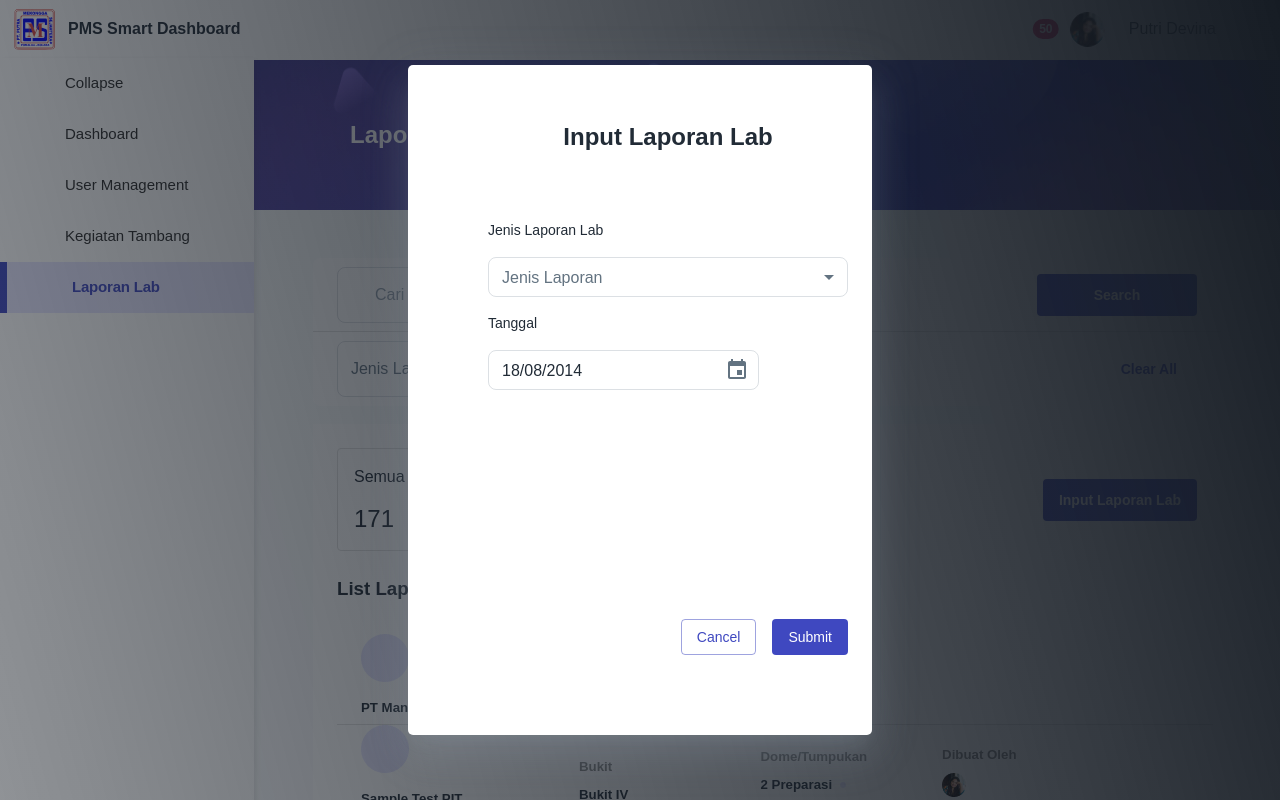
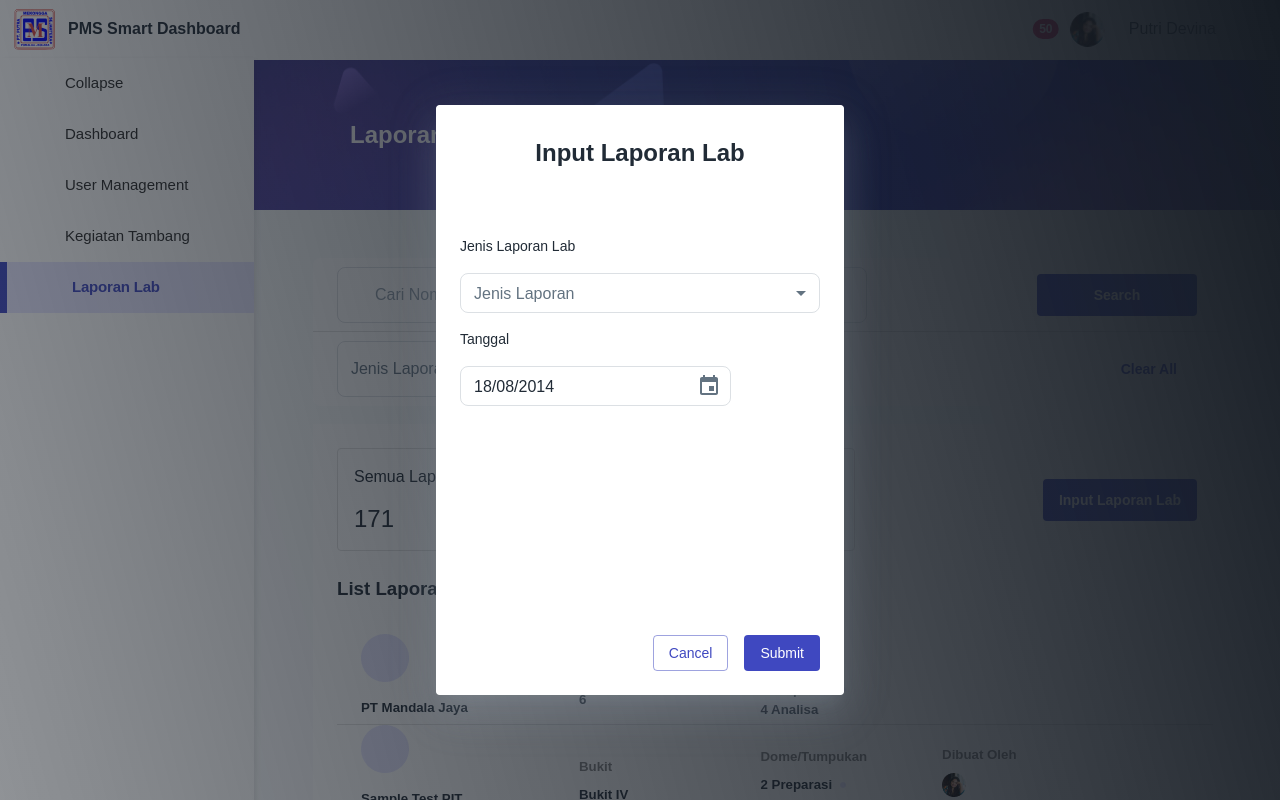
Before and after one commit to primawk/pms, a React (Create React App) app: page /laporan-lab in a window 1280 px wide. Both pictures are taken after a click on the button "Input Laporan Lab". Shown: the top 800 px of the page. Built offline with nearby package versions, Linux system fonts and the light colour scheme; some icons are missing.

Commit message:
laporan lab modal

```diff
--- /dev/null
+++ b/src/components/Modal/CustomModal/PilihLaporan.js
@@ -0,0 +1,50 @@
+import React from 'react';
+import PropTypes from 'prop-types';
+import { Modal, Fade, Box, Backdrop } from '@mui/material';
+
+export default function CustomModal2({ children, toggle, isShowing, handleClose, width }) {
+  const style = {
+    position: 'absolute',
+    maxHeight: '90vh',
+    // overflow: 'auto',
+    top: '50%',
+    left: '50%',
+    transform: 'translate(-50%, -50%)',
+    bgcolor: 'background.paper',
+    boxShadow: 24,
+    borderRadius: '5px',
+    // p: 7,
+    // pt: 3,
+    width: '25.5rem'
+  };
+
+  return (
+    <Modal
+      aria-labelledby="transition-modal-title"
+      aria-describedby="transition-modal-description"
+      open={isShowing}
+      onClose={handleClose || toggle}
+      closeAfterTransition
+      BackdropComponent={Backdrop}
+      BackdropProps={{
+        timeout: 500
+      }}
+    >
+      <Fade in={isShowing}>
+        <Box sx={style}>{children}</Box>
+      </Fade>
+    </Modal>
+  );
+}
+
+CustomModal2.propTypes = {
+  children: PropTypes.node.isRequired,
+  toggle: PropTypes.func.isRequired,
+  isShowing: PropTypes.bool.isRequired,
+  handleClose: PropTypes.func,
+  width: PropTypes.string
+};
+
+CustomModal2.defaultProps = {
+  width: '60%'
+};
--- a/src/components/Modal/LaporanLab/PilihLaporan.jsx
+++ b/src/components/Modal/LaporanLab/PilihLaporan.jsx
@@ -12,9 +12,9 @@ import { DesktopDatePicker } from '@mui/x-date-pickers/DesktopDatePicker';
 import { useNavigate } from 'react-router-dom';
 
 // components
-import { CustomModal } from 'components/Modal';
+import CustomModal2 from 'components/Modal/CustomModal/PilihLaporan';
 
-const PilihLaporan = ({ isShowing, toggle, width }) => {
+const PilihLaporan = ({ isShowing, toggle }) => {
   const [value, setValue] = useState(new Date('2014-08-18T21:11:54'));
   const navigate = useNavigate();
 
@@ -25,14 +25,14 @@ const PilihLaporan = ({ isShowing, toggle, width }) => {
   };
 
   return (
-    <CustomModal isShowing={isShowing} toggle={toggle} width={'29rem'}>
+    <CustomModal2 isShowing={isShowing} toggle={toggle}>
       <Grid
         container
         sx={{
           width: '25.5rem',
           height: '36.875rem',
           backgroundColor: 'white',
-          borderRadius: '4px',
+          borderRadius: '4px'
         }}
       >
         <Grid
@@ -58,6 +58,7 @@ const PilihLaporan = ({ isShowing, toggle, width }) => {
                 id="demo-simple-select"
                 onChange={(e) => setJenisLaporan(e.target.value)}
               >
+                <MenuItem value={'laporan-lab'}></MenuItem>
                 <MenuItem value={'input-laporan-internal'}>Laporan Internal</MenuItem>
                 <MenuItem value={'input-laporan-eksternal'}>Laporan Eksternal</MenuItem>
               </Select>
@@ -104,8 +105,7 @@ const PilihLaporan = ({ isShowing, toggle, width }) => {
           </Grid>
         </Grid>
       </Grid>
-      {/* </div> */}
-    </CustomModal>
+    </CustomModal2>
   );
 };
 
--- a/src/pages/LaporanLab/index.jsx
+++ b/src/pages/LaporanLab/index.jsx
@@ -19,13 +19,11 @@ import PilihLaporan from '../../components/Modal/LaporanLab/PilihLaporan';
 import useModal from '../../hooks/useModal';
 
 export default function LaporanLab() {
-  // const navigate = useNavigate();
-
-  const { isShowing, toggle, width } = useModal();
+  const { isShowing, toggle } = useModal();
 
   return (
     <>
-      <PilihLaporan toggle={toggle} isShowing={isShowing} width={width} />
+      <PilihLaporan toggle={toggle} isShowing={isShowing} />
       <Grid
         container
         direction="row"
--- a/src/routes.js
+++ b/src/routes.js
@@ -20,7 +20,6 @@ import HistoryEdit from 'pages/LaporanLab/HistoryEdit';
 import MiningActivity from 'pages/MiningActivity';
 import HasilPencarian from 'pages/LaporanLab/HasilPencarian';
 import HasilKosong from 'pages/LaporanLab/HasilKosong';
-import PilihLaporan from './components/Modal/LaporanLab/PilihLaporan';
 import EditData from './components/Modal/DashboardHome/EditData';
 import DeleteHome from './components/Modal/DashboardHome/DeleteHome';
 
@@ -88,10 +87,6 @@ export default function Routes() {
       element: <HistoryEdit />
     },
     {
-      path: 'pilih-laporan',
-      element: <PilihLaporan />
-    },
-    {
       path: 'edit-data',
       element: <EditData />
     },
```
